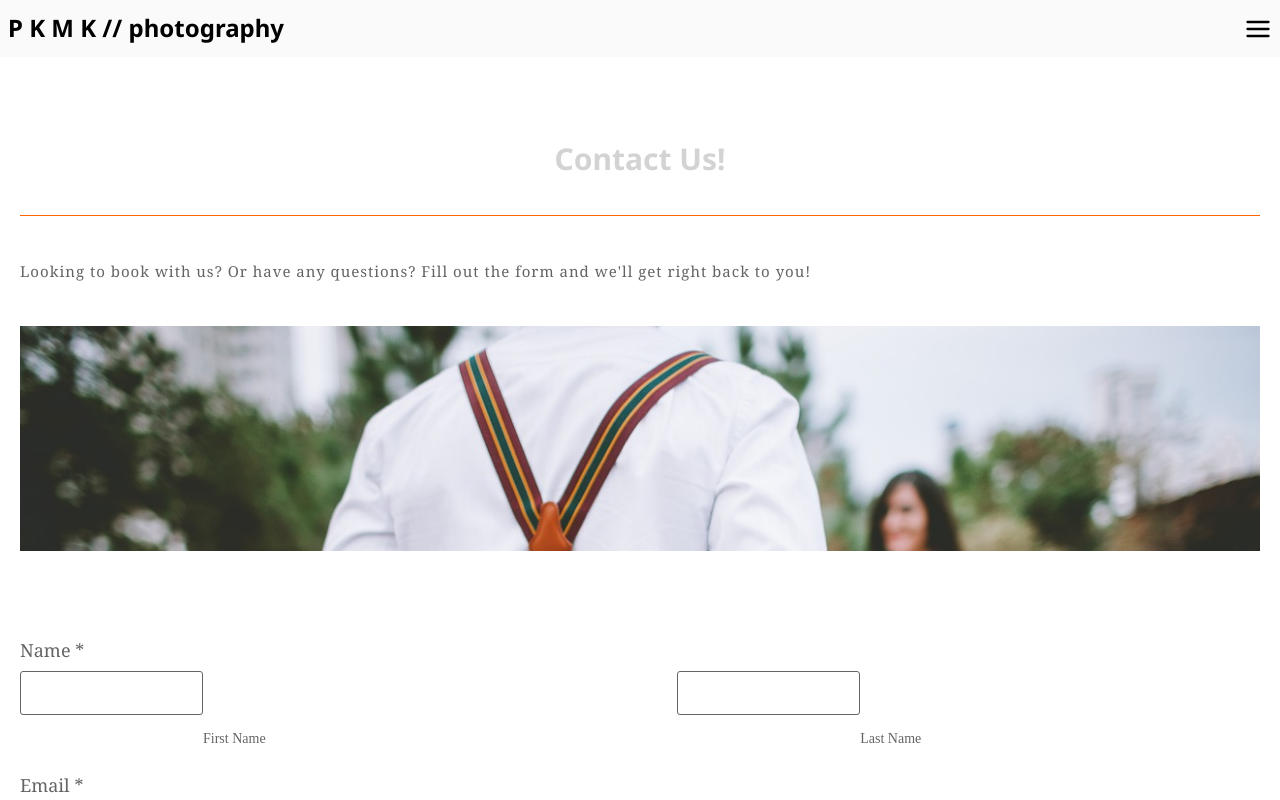
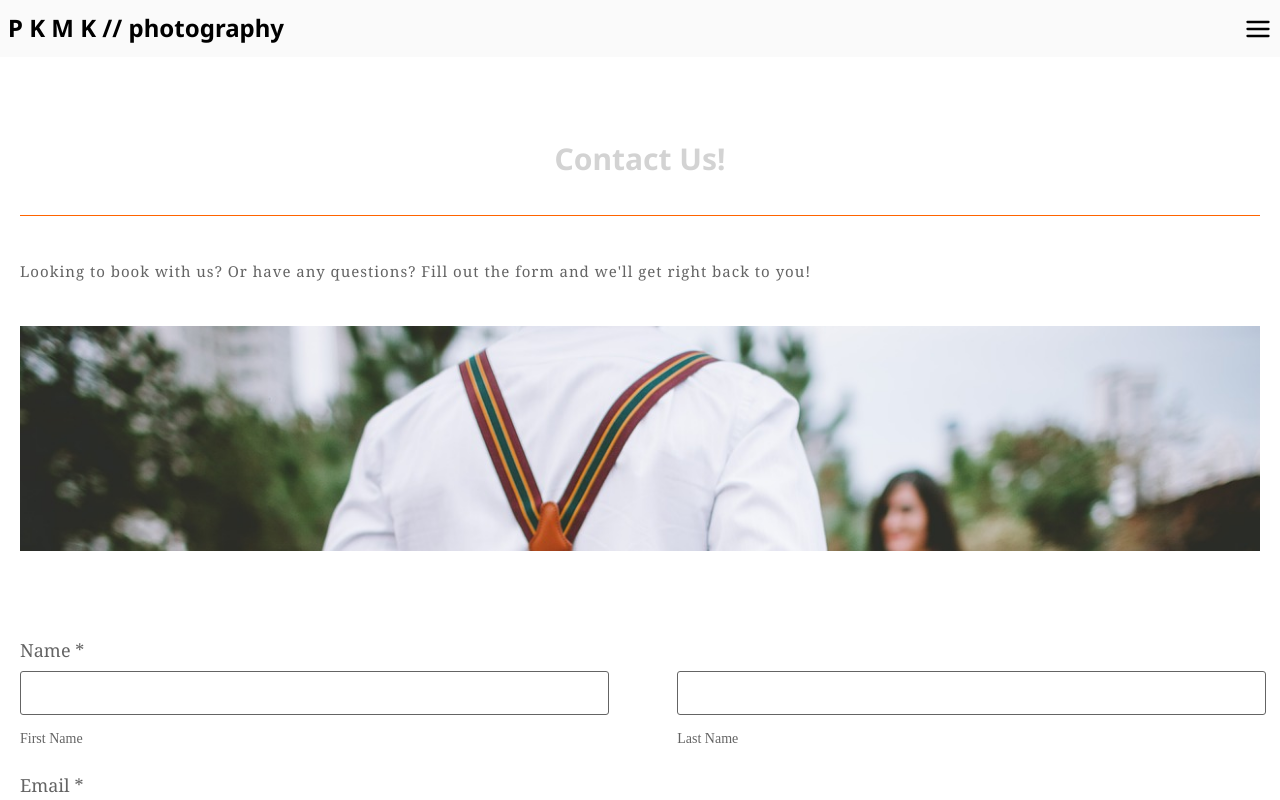
Before and after one commit to PKMK-photography/pkmk-photography, a React (Create React App) app: page /contact in a window 1280 px wide. Shown: the top 800 px of the page. Built offline with nearby package versions, Linux system fonts and the light colour scheme.

Commit message:
added styling fixes to the form found in Contact

```diff
--- a/src/Components/Contact/Contact.css
+++ b/src/Components/Contact/Contact.css
@@ -52,9 +52,14 @@
     position: relative;
 }
 
+.name-input input {
+    width: 100%;
+}
+
 .name-span {
     position: absolute;
     bottom: 0;
+    left: 0;
     font-size: 14px;
     color: #646464;
 }
```
